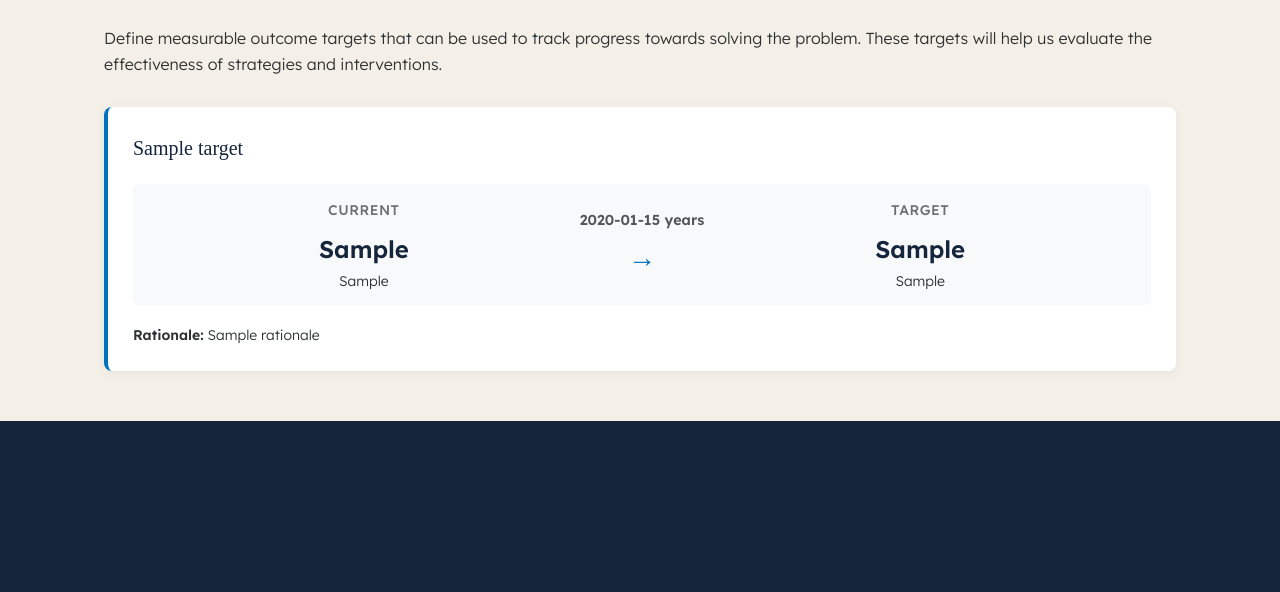
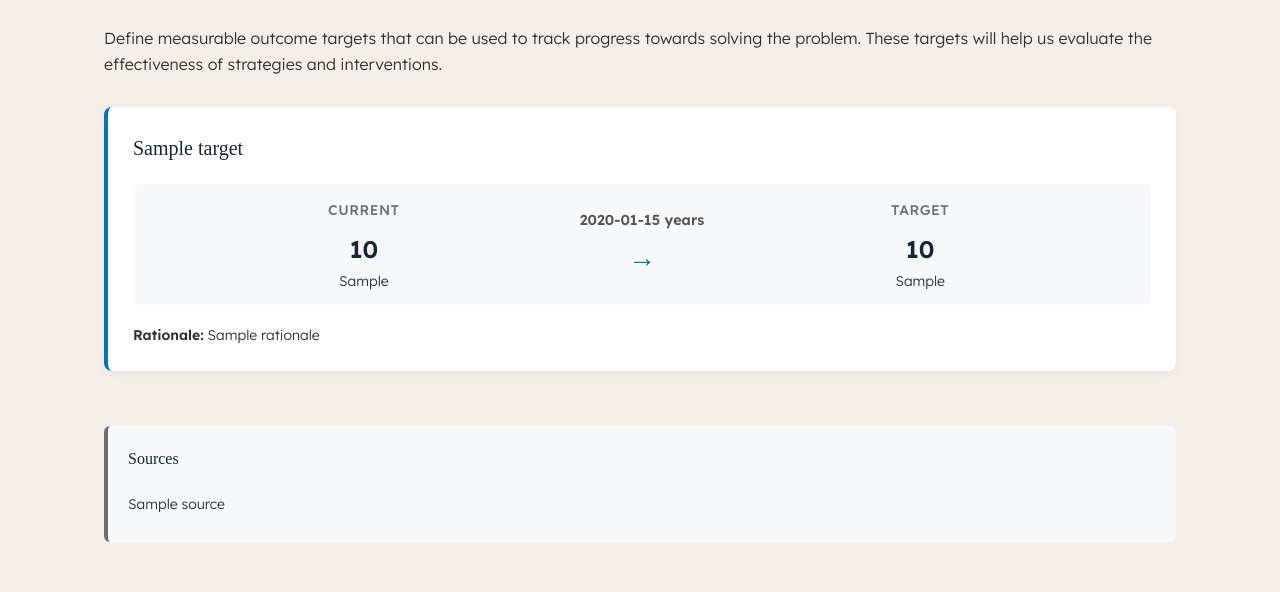
Before and after one commit to joeheapy/EvoSocialThree, a Flask app: template templates/index.html in a window 1280 px wide. Shown: the part 761-1353 px from the top of the page. Before the commit the page ends 1182 px from the top, so only its background shows below. Run offline with Flask 3, Linux system fonts and the light colour scheme; the template is opened without the code that fills it: most values are stand-ins (such as "Sample title", 1, 10 or a date in 2020).

Commit message:
Added web search and suggest sources to outcome_targets prompt

```diff
--- a/config.py
+++ b/config.py
@@ -7,3 +7,6 @@
 DEFAULT_PROBLEM_TEXT = "Thousands are forced to sleep rough or rely on temporary shelters as rents rise and welfare lags. In 2024, rough sleeping in England jumped 32%, with nearly 12,000 people on London’s streets alone, undermining health, work prospects and community cohesion."
 
 # DEFAULT_PROBLEM_TEXT = "Millions live in social homes blighted by damp, mould and structural hazards. “Awaab’s Law” now obliges landlords to investigate within 14 days, yet chronic under-investment keeps many properties sub-standard, harming residents’ health and widening inequality."
+
+
+SOURCES_OF_UK_SOCIAL_DATA = "Office for National Statistics (ONS), UK Data Service, Government Departments, Department for Work and Pensions, Department for Education, Department of Health and Social Care, Ministry of Housing, Communities and Local Government Ministry of Justice,Department for Transport, Department for Business, Energy & Industrial Strategy, Home Office, The House of Commons Library Joseph Rowntree Foundation (JRF), The Resolution Foundation, Crisis UK, Shelter UK, The Trussell Trust, The National Audit Office (NAO), The Institute for Fiscal Studies (IFS), The Health Foundation, The Office for Budget Responsibility (OBR), National Centre for Social Research (NatCen)"
--- a/main.py
+++ b/main.py
@@ -11,6 +11,24 @@
 load_dotenv()
 
 app = Flask(__name__)
+
+# Add custom Jinja2 filter for number formatting
+@app.template_filter('format_number')
+def format_number(value):
+    """Format numbers with commas and handle percentages"""
+    try:
+        # Convert to float if it's a string
+        num = float(value)
+
+        # Check if it's a percentage (between 0-100 and likely represents a percentage)
+        # You might want to adjust this logic based on your data
+        if 0 <= num <= 100 and '.' in str(value):
+            return f"{num:.1f}"
+        else:
+            # Format with commas for thousands
+            return f"{num:,.0f}"
+    except (ValueError, TypeError):
+        return str(value)
 
 # Store form results (in a real app, you'd use a database)
 # Initialize with default text and placeholder for actors table
--- a/static/css/style.css
+++ b/static/css/style.css
@@ -503,6 +503,40 @@
   background-color: #c82333;
 }
 
+/* Sources section styling */
+.outcome-targets-sources {
+  margin-top: 30px;
+  padding: 20px;
+  background-color: #f8f9fa;
+  border-radius: 6px;
+  border-left: 4px solid var(--jrf-dark-gray);
+}
+
+.outcome-targets-sources h4 {
+  color: var(--jrf-purple);
+  font-size: 16px;
+  margin-bottom: 15px;
+  font-weight: 500;
+}
+
+.outcome-targets-sources ul {
+  list-style-type: none;
+  padding: 0;
+  margin: 0;
+}
+
+.outcome-targets-sources li {
+  padding: 8px 0;
+  border-bottom: 1px solid #e0e0e0;
+  font-size: 14px;
+  line-height: 1.4;
+  color: var(--jrf-text);
+}
+
+.outcome-targets-sources li:last-child {
+  border-bottom: none;
+}
+
 /* Responsive adjustments for mobile */
 @media (max-width: 768px) {
   .hero h1 {
--- a/templates/components/outcome_targets.html
+++ b/templates/components/outcome_targets.html
@@ -14,7 +14,9 @@
     <div class="target-progression">
       <div class="target-from">
         <span class="target-label">Current</span>
-        <span class="target-value">{{ target.from_value }}</span>
+        <span class="target-value"
+          >{{ target.from_value | format_number }}</span
+        >
         <span class="target-unit">{{ target.from_unit }}</span>
       </div>
       <div class="target-arrow">
@@ -28,7 +30,7 @@
       </div>
       <div class="target-to">
         <span class="target-label">Target</span>
-        <span class="target-value">{{ target.to_value }}</span>
+        <span class="target-value">{{ target.to_value | format_number }}</span>
         <span class="target-unit">{{ target.to_unit }}</span>
       </div>
     </div>
@@ -37,6 +39,21 @@
     </div>
   </div>
   {% endfor %}
+
+  <!-- Collect all sources and display them below all cards -->
+  {% set all_sources = [] %} {% for target in results.outcome_targets.targets %}
+  {% if target.sources %} {% for source in target.sources %} {% if source not in
+  all_sources %} {% set _ = all_sources.append(source) %} {% endif %} {% endfor
+  %} {% endif %} {% endfor %} {% if all_sources %}
+  <div class="outcome-targets-sources">
+    <h4>Sources</h4>
+    <ul>
+      {% for source in all_sources %}
+      <li>{{ source }}</li>
+      {% endfor %}
+    </ul>
+  </div>
+  {% endif %}
 </div>
 {% elif results.outcome_targets_error %}
 <div class="outcome-targets-container error">
```
Also changed, not shown: api/openai/infer_actors.py (+3 -5 lines), api/openai/infer_outcome_target.py (+24 -7 lines).
